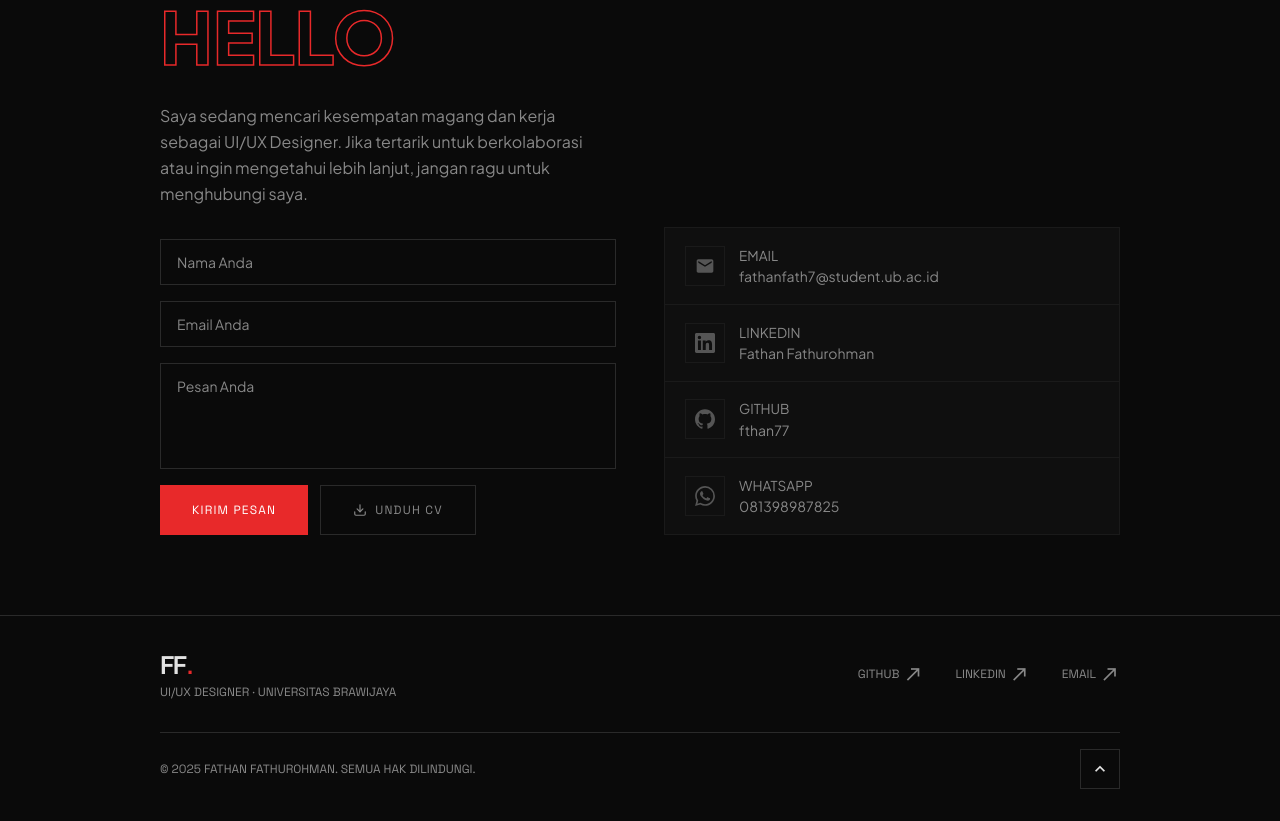
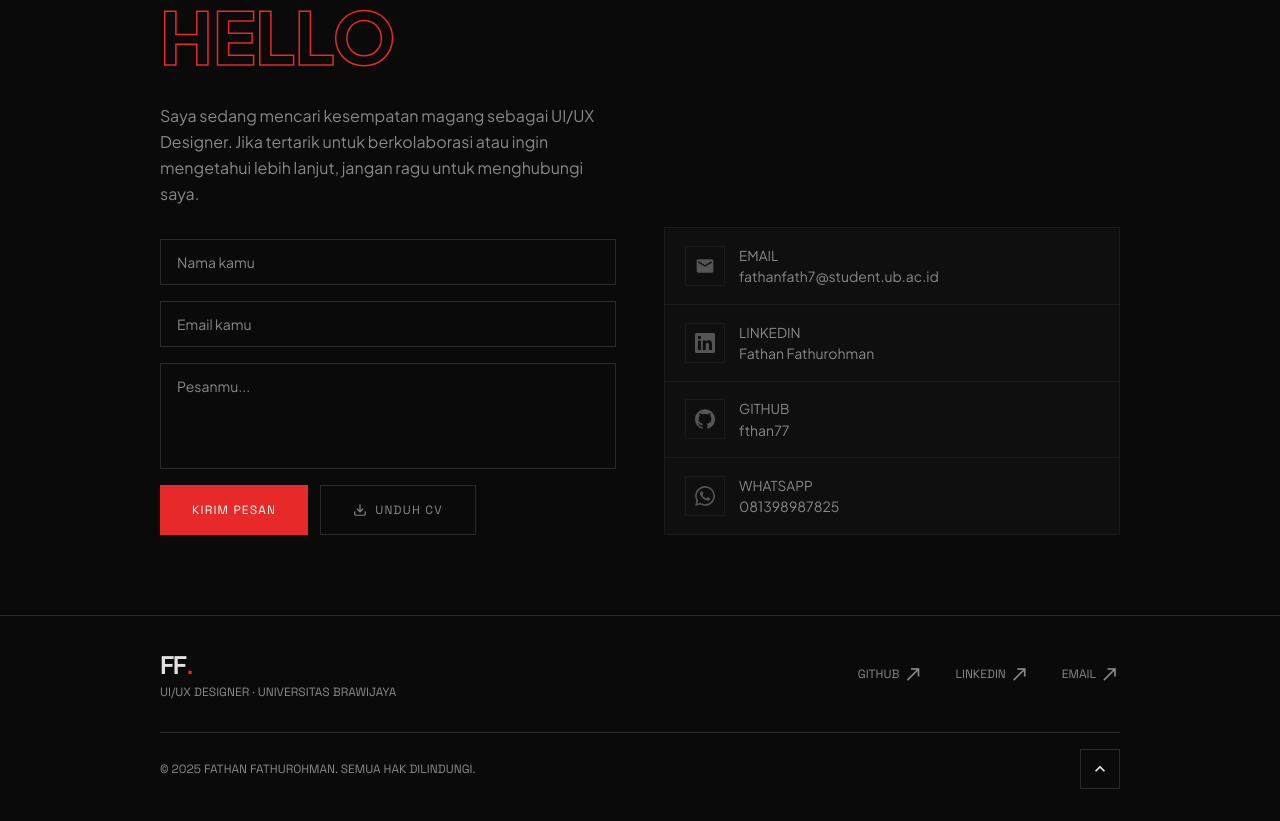
Before and after one commit to fthan77/portofolio-fathan, a React (Vite) app: page / in a window 1280 px wide. Shown: the part 6465-7286 px from the top of the page. Built offline with nearby package versions, Linux system fonts and the light colour scheme.

Commit message:
update cv link

```diff
--- a/src/components/Contact.jsx
+++ b/src/components/Contact.jsx
@@ -5,8 +5,8 @@ import { contacts } from "../data/content";
 const t = {
   id: {
     section: "// 06 — KONTAK", title: "SAY", titleOutline: "HELLO",
-    desc: "Saya sedang mencari kesempatan magang dan kerja sebagai UI/UX Designer. Jika tertarik untuk berkolaborasi atau ingin mengetahui lebih lanjut, jangan ragu untuk menghubungi saya.",
-    name: "Nama Anda", email: "Email Anda", message: "Pesan Anda",
+    desc: "Saya sedang mencari kesempatan magang sebagai UI/UX Designer. Jika tertarik untuk berkolaborasi atau ingin mengetahui lebih lanjut, jangan ragu untuk menghubungi saya.",
+    name: "Nama kamu", email: "Email kamu", message: "Pesanmu...",
     send: "KIRIM PESAN", sending: "MENGIRIM...", sendHover: "KIRIM →",
     cv: "UNDUH CV", success: "✓ PESAN TERKIRIM! TERIMA KASIH.", error: "✗ GAGAL KIRIM. COBA LAGI.",
   },
@@ -64,7 +64,7 @@ export default function Contact({ lang }) {
                   <div className="absolute inset-0 bg-white translate-y-full group-hover:translate-y-0 transition-transform duration-300" />
                   <span className="absolute inset-0 z-20 flex items-center justify-center font-mono text-xs tracking-widest text-black opacity-0 group-hover:opacity-100 transition-opacity duration-300">{tx.sendHover}</span>
                 </button>
-                <a href="https://drive.google.com/uc?export=download&id=1qHxhJuD9Ya_HQsMVNTBzDsj3TxBl7vaF" target="_blank" rel="noreferrer" className="inline-flex items-center gap-2 px-8 py-4 border border-outline-variant text-on-surface-variant font-mono text-xs tracking-widest hover:border-tertiary hover:text-tertiary transition-all">
+                <a href="https://drive.google.com/uc?export=download&id=1Dzs08e0P9awZ0EiWW5-Hferna2Btf2og" target="_blank" rel="noreferrer" className="inline-flex items-center gap-2 px-8 py-4 border border-outline-variant text-on-surface-variant font-mono text-xs tracking-widest hover:border-tertiary hover:text-tertiary transition-all">
                   <svg width="14" height="14" viewBox="0 0 24 24" fill="none" stroke="currentColor" strokeWidth="2" strokeLinecap="round" strokeLinejoin="round"><path d="M21 15v4a2 2 0 0 1-2 2H5a2 2 0 0 1-2-2v-4"/><polyline points="7 10 12 15 17 10"/><line x1="12" y1="15" x2="12" y2="3"/></svg>
                   {tx.cv}
                 </a>
--- a/src/components/Hero.jsx
+++ b/src/components/Hero.jsx
@@ -86,7 +86,7 @@ export default function Hero({ lang }) {
           <a href="#kontak" className="font-mono text-xs tracking-widest border border-on-surface-variant text-on-surface-variant px-10 py-4 hover:border-tertiary hover:text-tertiary transition-all duration-300">
             {tx.cta2}
           </a>
-          <a href="https://drive.google.com/uc?export=download&id=1qHxhJuD9Ya_HQsMVNTBzDsj3TxBl7vaF" target="_blank" rel="noreferrer" className="inline-flex items-center justify-center font-mono text-xs tracking-widest border border-on-surface-variant text-on-surface-variant px-10 py-4 hover:border-tertiary hover:text-tertiary transition-all duration-300">
+          <a href="https://drive.google.com/uc?export=download&id=1Dzs08e0P9awZ0EiWW5-Hferna2Btf2og" target="_blank" rel="noreferrer" className="inline-flex items-center justify-center font-mono text-xs tracking-widest border border-on-surface-variant text-on-surface-variant px-10 py-4 hover:border-tertiary hover:text-tertiary transition-all duration-300">
             {tx.downloadCV}
           </a>
         </div>
```
Also changed, not shown: 2 other files (tests, documents, lock files or other folders).
